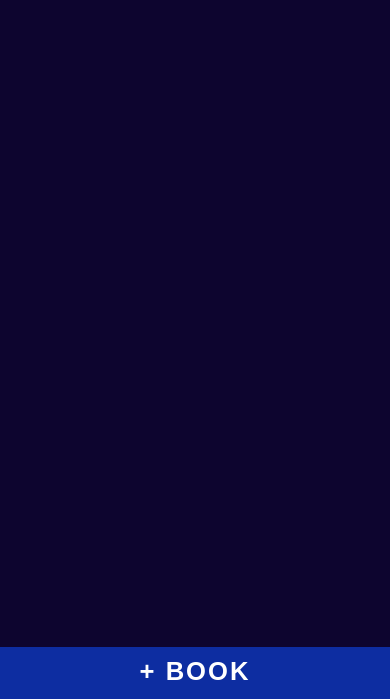
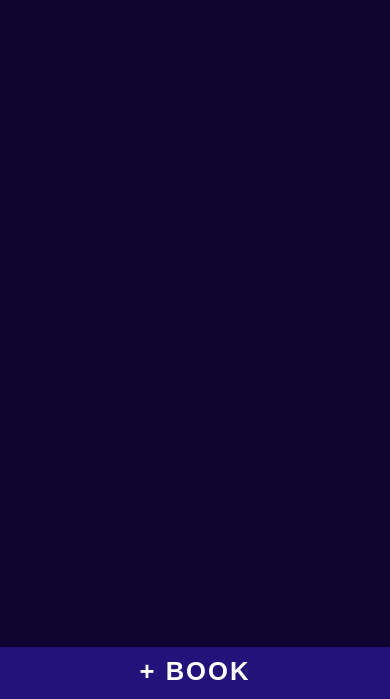
Before and after one commit to saskiabt/library, a website: page index.html in a window 390 px wide. Shown: the part 145-844 px from the top of the page. Drawn offline with nearby package versions, Linux system fonts and the light colour scheme; a web font is replaced by a local one.

Commit message:
update add book button color

```diff
--- a/mobile.css
+++ b/mobile.css
@@ -131,6 +131,7 @@ label {
     height: 100%;
     max-width: 100%;
     padding-top: 10px;
+    background-color: rgb(35 18 121);
 }
 
 #create-book-button::after{
```
